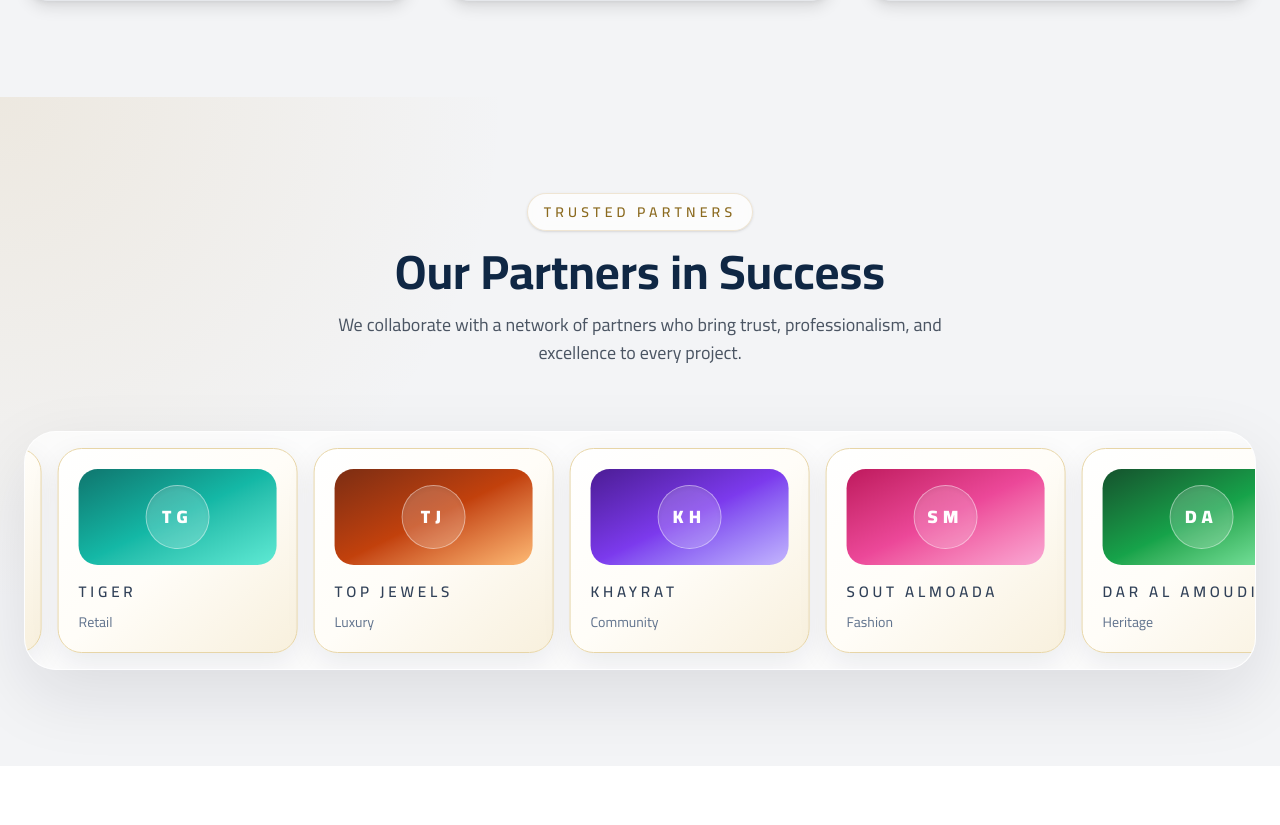
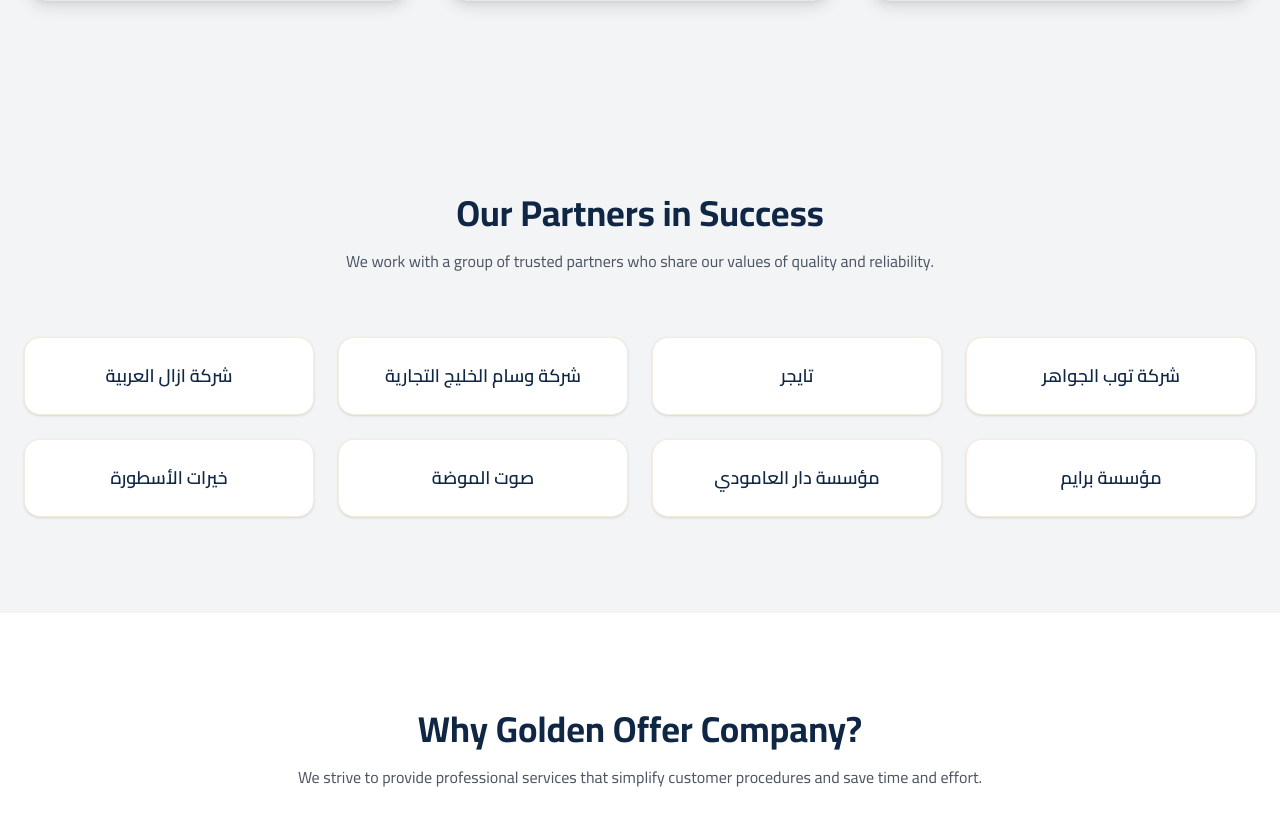
Before and after one commit to hala-2891/golden-offer-logistics, a Next.js app: page / in a window 1280 px wide. Shown: the part 1947-2772 px from the top of the page. Built offline with nearby package versions, Linux system fonts and the light colour scheme.

Commit message:
Update website

```diff
--- a/sections/Partners.tsx
+++ b/sections/Partners.tsx
@@ -1,75 +1,44 @@
 "use client";
 
-import { motion } from "framer-motion";
 import { useLanguage } from "@/components/LanguageProvider";
-
-type Partner = {
-  name: string;
-  initials: string;
-  accent: string;
-  tag: string;
-};
 
 export default function Partners() {
   const { language } = useLanguage();
 
-  const partners: Partner[] = [
-    { name: "Azal", initials: "AZ", accent: "from-[#1E3A8A] via-[#2563EB] to-[#60A5FA]", tag: "Global Trade" },
-    { name: "Wesam Gulf", initials: "WG", accent: "from-[#B8860B] via-[#C8A15A] to-[#F7D98A]", tag: "Logistics" },
-    { name: "Tiger", initials: "TG", accent: "from-[#0F766E] via-[#14B8A6] to-[#5EEAD4]", tag: "Retail" },
-    { name: "Top Jewels", initials: "TJ", accent: "from-[#7C2D12] via-[#C2410C] to-[#FDBA74]", tag: "Luxury" },
-    { name: "Khayrat", initials: "KH", accent: "from-[#4C1D95] via-[#7C3AED] to-[#C4B5FD]", tag: "Community" },
-    { name: "Sout Almoada", initials: "SM", accent: "from-[#BE185D] via-[#EC4899] to-[#F9A8D4]", tag: "Fashion" },
-    { name: "Dar Al Amoudi", initials: "DA", accent: "from-[#14532D] via-[#16A34A] to-[#86EFAC]", tag: "Heritage" },
-    { name: "Prime", initials: "PR", accent: "from-[#1F2937] via-[#374151] to-[#9CA3AF]", tag: "Innovation" },
+  const partners = [
+    "شركة ازال العربية",
+    "شركة وسام الخليج التجارية",
+    "تايجر",
+    "شركة توب الجواهر",
+    "خيرات الأسطورة",
+    "صوت الموضة",
+    "مؤسسة دار العامودي",
+    "مؤسسة برايم",
   ];
 
-  const duplicatedPartners = [...partners, ...partners];
-
   return (
-    <section className="relative overflow-hidden py-24 theme-surface-muted">
-      <div className="absolute inset-0 bg-[radial-gradient(circle_at_top_left,_rgba(200,161,90,0.14),_transparent_35%)]" />
-      <div className="relative mx-auto max-w-7xl px-6">
+    <section className="py-24 theme-surface-muted">
+      <div className="max-w-7xl mx-auto px-6">
         <div className="text-center">
-          <div className="mx-auto mb-4 inline-flex items-center rounded-full border border-[#C8A15A]/25 bg-white/70 px-4 py-2 text-sm font-semibold uppercase tracking-[0.3em] text-[#8B6A1F] shadow-sm backdrop-blur">
-            {language === "ar" ? "شركاء موثوقون" : "Trusted partners"}
-          </div>
-          <h2 className="text-4xl font-bold theme-text sm:text-5xl">
+          <h2 className="text-4xl font-bold theme-text">
             {language === "ar" ? "شركاؤنا في النجاح" : "Our Partners in Success"}
           </h2>
-          <p className="mx-auto mt-4 max-w-2xl text-lg theme-text-muted">
+          <p className="mt-4 theme-text-muted max-w-2xl mx-auto">
             {language === "ar"
-              ? "نتعاون مع كوكبة من الشركاء الذين يضيفون ثقة ومهنية واحترافية لكل مشروع."
-              : "We collaborate with a network of partners who bring trust, professionalism, and excellence to every project."}
+              ? "نتعامل مع مجموعة من الشركاء الموثوقين الذين يشاركوننا قيم الجودة والاعتماد."
+              : "We work with a group of trusted partners who share our values of quality and reliability."}
           </p>
         </div>
 
-        <div className="mt-16 overflow-hidden rounded-[2rem] border border-white/70 bg-white/70 p-4 shadow-[0_25px_70px_rgba(15,23,42,0.10)] backdrop-blur-xl">
-          <motion.div
-            animate={{ x: ["0%", "-50%"] }}
-            transition={{ duration: 28, repeat: Infinity, ease: "linear" }}
-            className="flex w-max gap-4"
-          >
-            {duplicatedPartners.map((partner, index) => (
-              <motion.div
-                key={`${partner.name}-${index}`}
-                whileHover={{ y: -6, scale: 1.02 }}
-                className="w-60 shrink-0 rounded-[1.5rem] border border-[#E7D5A7] bg-gradient-to-br from-white via-[#fffdf8] to-[#f8f0dd] p-5 shadow-[0_10px_30px_rgba(15,23,42,0.08)]"
-              >
-                <div className={`rounded-[1.2rem] bg-gradient-to-br ${partner.accent} p-4`}>
-                  <div className="mx-auto flex h-16 w-16 items-center justify-center rounded-full border border-white/40 bg-white/20 text-lg font-black tracking-[0.3em] text-white shadow-inner">
-                    {partner.initials}
-                  </div>
-                </div>
-                <div className="mt-4 text-left">
-                  <p className="text-[0.95rem] font-semibold uppercase tracking-[0.25em] text-slate-700">
-                    {partner.name}
-                  </p>
-                  <p className="mt-2 text-sm text-slate-500">{partner.tag}</p>
-                </div>
-              </motion.div>
-            ))}
-          </motion.div>
+        <div className="mt-16 grid gap-6 sm:grid-cols-2 lg:grid-cols-4">
+          {partners.map((partner, index) => (
+            <div
+              key={index}
+              className="rounded-2xl border border-[#C8A15A]/20 theme-surface p-6 text-center shadow-sm transition hover:-translate-y-1 hover:shadow-md"
+            >
+              <p className="text-lg font-semibold theme-text">{partner}</p>
+            </div>
+          ))}
         </div>
       </div>
     </section>
```
